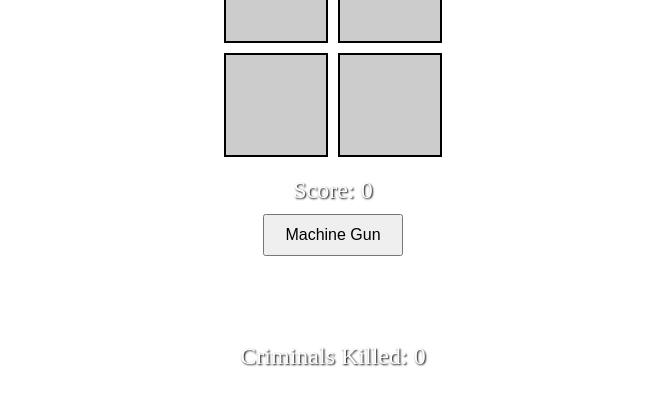
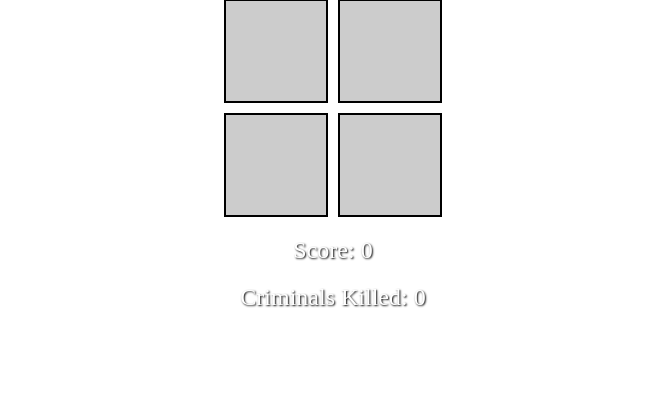
Before and after one commit to TranshumanistAJ/Shoot-The-Criminals, a plain HTML site: page index.html in a window 1280 px wide. Shown: the part 380-784 px from the top of the page, without its empty margins (307-976 px from the left). Drawn offline with Linux system fonts and the light colour scheme.

Commit message:
delete mashine gun

```diff
--- a/assets/css/styles.css
+++ b/assets/css/styles.css
@@ -84,8 +84,8 @@ p {
     color: white;
     padding: 10px 20px;
     border: none;
-    border-radius: 5px;         /* Rounded corners */
-    cursor: pointer;            /* Change cursor to pointer */
+    border-radius: 5px;         /* This is for rounded corners */
+    cursor: pointer;            /* This is to change cursor to pointer */
     text-transform: uppercase;  /* Uppercase text */
     animation: emergency-flash 1s infinite; /* Apply the flashing effect */
 }
--- a/index.html
+++ b/index.html
@@ -38,8 +38,7 @@
         </div>
     </div>
     <div id="score">Score: 0</div>
-    <button id="machineGun">Machine Gun</button>
-    <p>Use the Machine Gun when all windows show criminals!</p>
+
     <div id="killCount">Criminals Killed: 0</div>
     <script src="assets/js/script.js"></script>
 </body>
```
